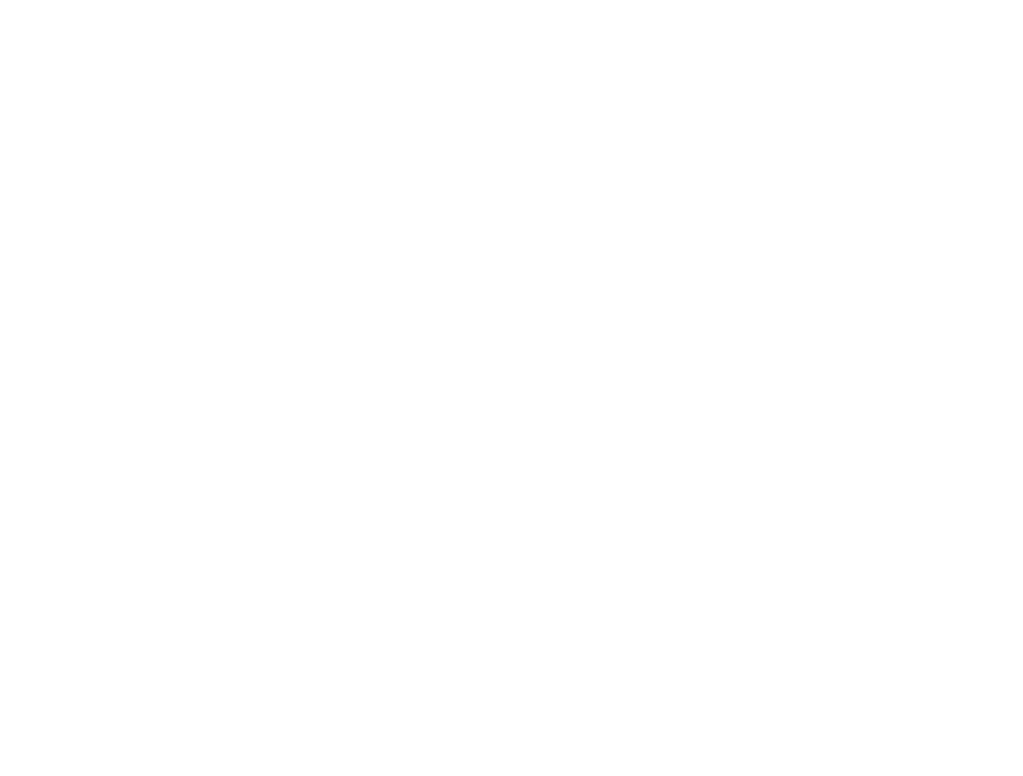
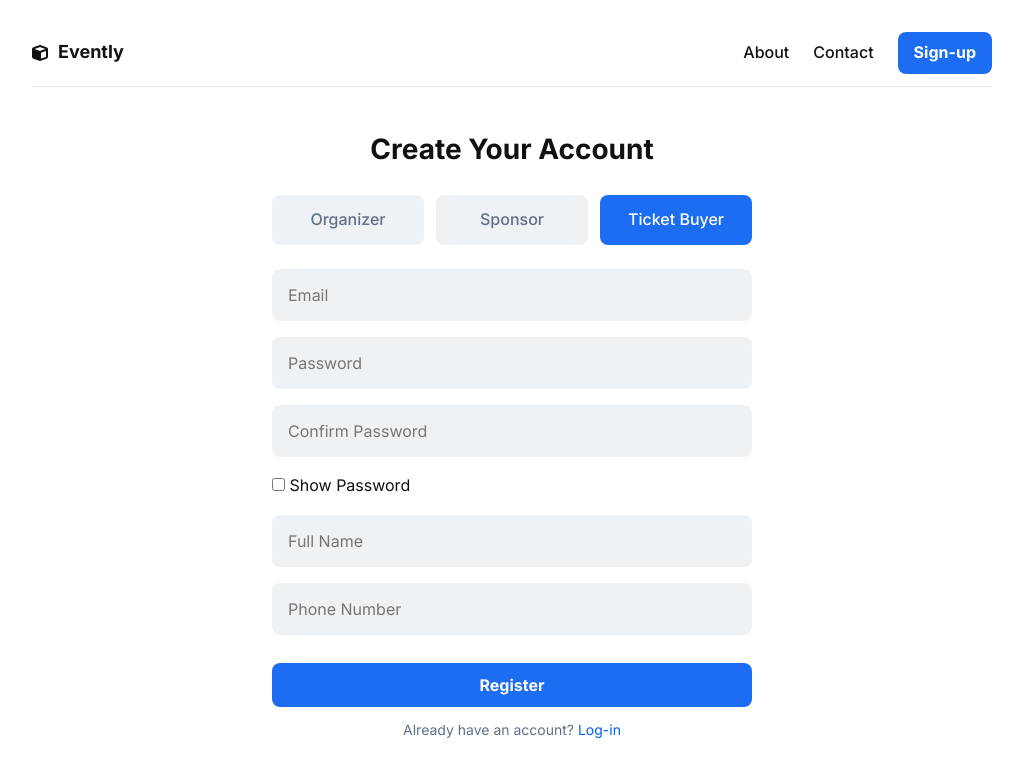
Before and after one commit to umersayed8/event-management, a plain HTML site: page sign-up.html in a window 1280 px wide. Shown: the whole page, without its empty margins (128-1151 px from the left). Drawn offline with Linux system fonts and the light colour scheme.

Commit message:
Created Sign-up Page with it's CSS

```diff
--- a/sign-up.html
+++ b/sign-up.html
@@ -1,11 +1,60 @@
 <!DOCTYPE html>
 <html lang="en">
-<head>
-  <meta charset="UTF-8">
-  <meta name="viewport" content="width=device-width, initial-scale=1.0">
-  <title>Document</title>
-</head>
-<body>
+  <head>
+    <meta charset="UTF-8" />
+    <meta name="viewport" content="width=device-width, initial-scale=1.0" />
+    <title>Sign-Up Page</title>
+    <link rel="stylesheet" href="style.css" />
+    <link href="https://fonts.googleapis.com/css2?family=Inter:wght@400;500;700&display=swap" rel="stylesheet">
+    <link rel="stylesheet" href="https://cdnjs.cloudflare.com/ajax/libs/font-awesome/6.7.2/css/all.min.css" integrity="sha512-Evv84Mr4kqVGRNSgIGL/F/aIDqQb7xQ2vcrdIwxfjThSH8CSR7PBEakCr51Ck+w+/U6swU2Im1vVX0SVk9ABhg==" crossorigin="anonymous" referrerpolicy="no-referrer" />
+  </head>
+  <body>
+    <div class="user-sign-up-page">
+      <div class="header">
+        <div class="logo">
+          <!-- <img src="img/vector-0.svg" alt="Back" /> -->
+           <i class="fa fa-cube"></i>
+          <div class="logo-text">Evently</div>
+        </div>
+        <div class="header-nav">
+          <div>About</div>
+          <div>Contact</div>
+          <div class="signup-btn btn">Sign-up</div>
+        </div>
+      </div>
 
-</body>
+      <div class="container">
+        <div class="title">Create Your Account</div>
+
+        <!-- User Type -->
+        <div class="user-type">
+          <input type="radio" name="userType" id="organizer" value="Organizer" hidden />
+          <label for="organizer">Organizer</label>
+
+          <input type="radio" name="userType" id="sponsor" value="Sponsor" hidden />
+          <label for="sponsor">Sponsor</label>
+
+          <input type="radio" name="userType" id="buyer" value="Ticket Buyer" hidden checked />
+          <label for="buyer">Ticket Buyer</label>
+        </div>
+        <form action="#" method="POST">
+          <input type="email" name="email" placeholder="Email" class="input-field" required />
+          <input type="password" name="password" placeholder="Password" class="input-field" required />
+          <input type="password" name="confirm_password" placeholder="Confirm Password" class="input-field" required />
+          <label>
+              <input type="checkbox" id="show-password" /> Show Password
+          </label>
+          <input type="text" name="fullname" placeholder="Full Name" class="input-field" required />
+          <input type="number" name="phone" placeholder="Phone Number" class="input-field" required />
+
+          <button type="submit" class="register-button">Register</button>
+        </form>
+
+        <div class="login-link">
+          Already have an account? <a href="./login-page.html">Log-in</a>
+        </div>
+      </div>
+    </div>
+    <script src="script.js"></script>
+  </body>
 </html>
--- a/style.css
+++ b/style.css
@@ -302,3 +302,172 @@ button.register-button {
 html {
   scroll-behavior: smooth;
 }
+
+/****************************************
+            Sign-Up Page
+*****************************************/
+
+body {
+  margin: 0;
+  font-family: 'Inter', sans-serif;
+  background-color: #ffffff;
+}
+
+.user-sign-up-page {
+  display: flex;
+  flex-direction: column;
+  align-items: center;
+  padding: 20px;
+}
+
+.header {
+  width: 100%;
+  max-width: 960px;
+  display: flex;
+  justify-content: space-between;
+  align-items: center;
+  border-bottom: 1px solid #e5e8ea;
+  padding: 12px 0;
+}
+
+.header .logo {
+  display: flex;
+  align-items: center;
+  gap: 10px;
+}
+
+.header-nav {
+  display: flex;
+  align-items: center;
+  gap: 24px;
+}
+
+.header-nav div {
+  font-weight: 500;
+  color: #111416;
+  cursor: pointer;
+}
+
+.header-nav .signup-btn {
+  background-color: #1c6df2;
+  color: white;
+  padding: 8px 16px;
+  border-radius: 8px;
+  font-weight: 700;
+  cursor: pointer;
+  transition: transform 0.2s ease, box-shadow 0.2s ease;
+}
+
+.header-nav .signup-btn:hover {
+  background-color: #0050d6;
+}
+
+.logo img {
+  height: 24px;
+}
+
+.logo-text {
+  font-weight: 700;
+  font-size: 18px;
+  color: #111416;
+}
+
+.nav {
+  display: flex;
+  gap: 36px;
+}
+
+.nav div {
+  font-weight: 500;
+  color: #111416;
+  cursor: pointer;
+}
+
+.signup-btn {
+  background-color: #1c6df2;
+  color: white;
+  padding: 10px 16px;
+  border-radius: 8px;
+  font-weight: 700;
+  cursor: pointer;
+}
+
+.container {
+  max-width: 480px;
+  width: 100%;
+  margin-top: 40px;
+}
+
+.title {
+  font-size: 28px;
+  font-weight: 700;
+  text-align: center;
+  margin-bottom: 24px;
+}
+
+.user-type {
+  display: flex;
+  gap: 12px;
+  margin-bottom: 24px;
+}
+
+.user-type label {
+  flex: 1;
+  background-color: #eff2f4;
+  padding: 12px;
+  border-radius: 8px;
+  text-align: center;
+  cursor: pointer;
+  font-weight: 500;
+  color: #607089;
+  transition: background-color 0.3s;
+}
+
+.user-type input[type="radio"]:checked + label {
+  background-color: #1c6df2;
+  color: white;
+}
+
+form {
+  display: flex;
+  flex-direction: column;
+  gap: 16px;
+}
+
+.input-field {
+  background-color: #eff2f4;
+  border: none;
+  border-radius: 8px;
+  padding: 16px;
+  font-size: 16px;
+  color: #111416;
+  outline: none;
+  width: 100%;
+  box-sizing: border-box;
+}
+
+button.register-button {
+  background-color: #1c6df2;
+  color: white;
+  font-size: 16px;
+  font-weight: 700;
+  padding: 12px;
+  border: none;
+  border-radius: 8px;
+  cursor: pointer;
+  margin-top: 12px;
+}
+
+.login-link {
+  text-align: center;
+  margin-top: 12px;
+  font-size: 14px;
+  color: #607089;
+}
+
+.login-link a:link,
+.login-link a:hover,
+.login-link a:active,
+.login-link a:visited {
+  color: #005fff;
+}
```
